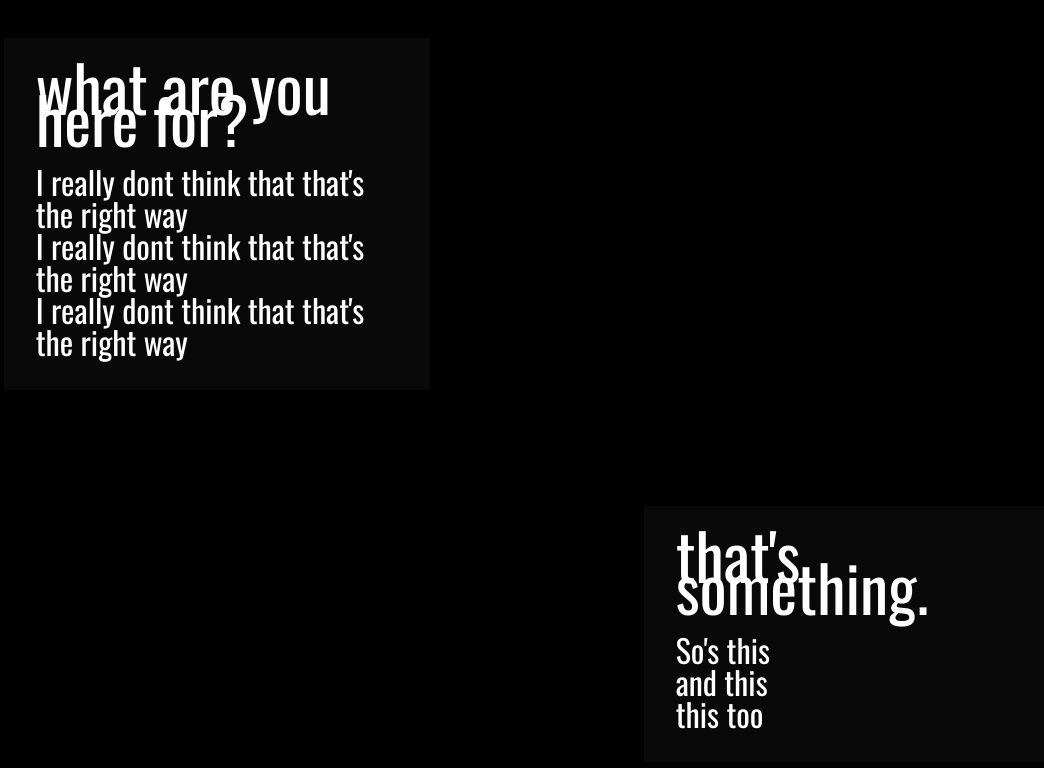
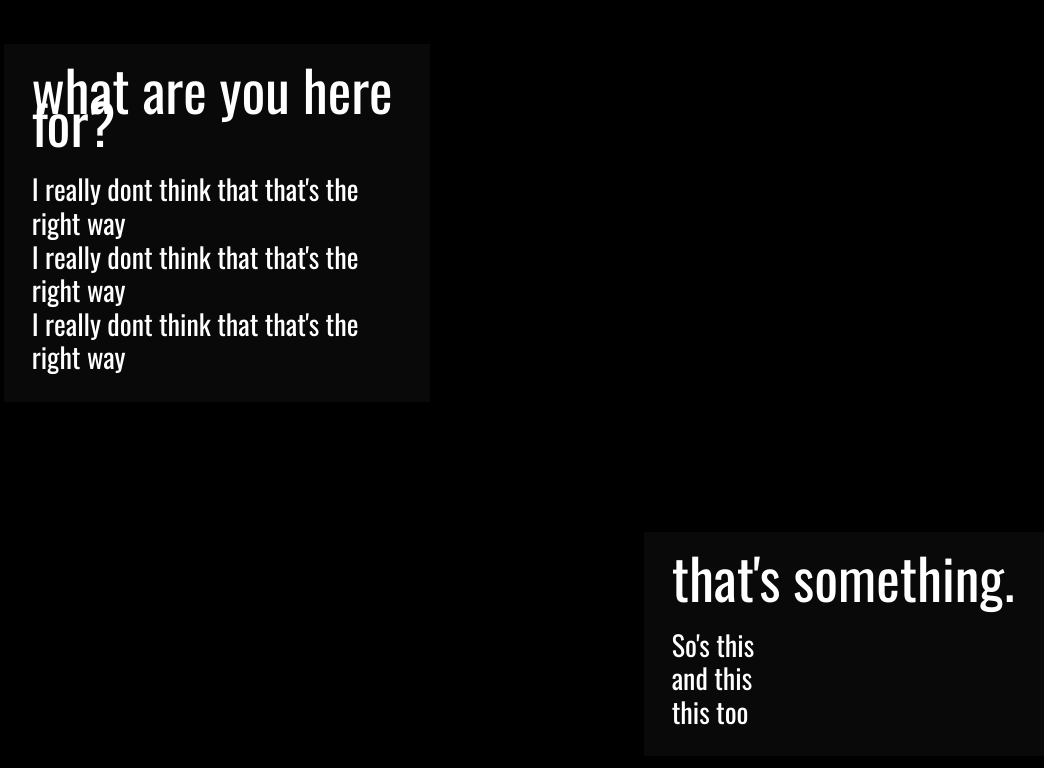
Before and after one commit to MillieGrey/ThreeJSStartPage, a website built with Vite: page index.html in a window 1280 px wide. Shown: the whole page, without its empty margins (103-1147 px from the left). Built offline with nearby package versions, Linux system fonts and the light colour scheme; no server answers; files whose address does not match are found by name; a web font is replaced by a local one.

Commit message:
messing with line height

```diff
--- a/style.css
+++ b/style.css
@@ -9,6 +9,10 @@ canvas {
 :root {
   --dark-bg: rgba(15, 15, 15, 0.65);
   --spacing: 350px;
+}
+
+html {
+  font-size: 14px;
 }
 
 body {
@@ -45,7 +49,7 @@ main {
   font-family: 'Oswald', sans-serif;
   font-size: 2rem;
   padding: 2rem;
-  line-height: 100%;
+  line-height: 120%;
 
 }
 
@@ -56,6 +60,6 @@ main {
   font-family: 'Oswald', sans-serif;
   font-size: 2rem;
   padding: 2rem;
-  line-height: 100%;
+  line-height: 120%;
 
 }
```
